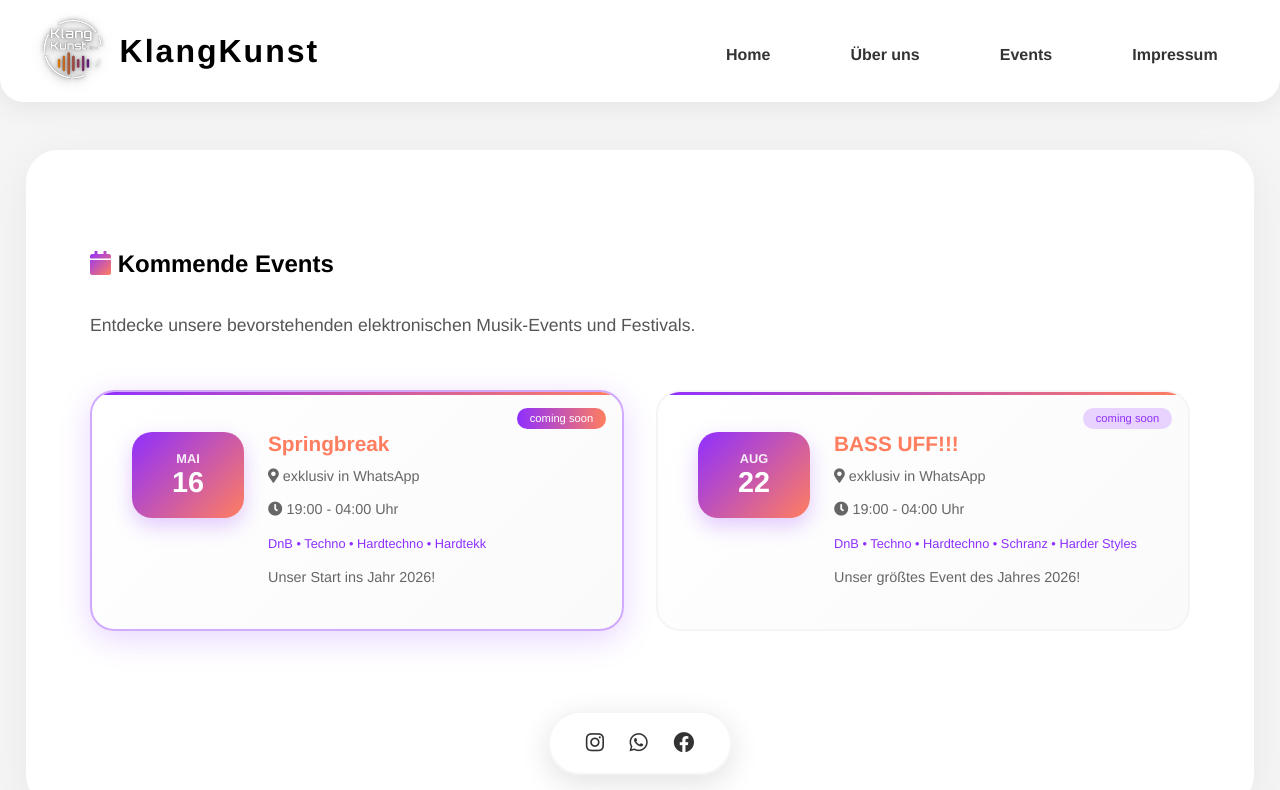
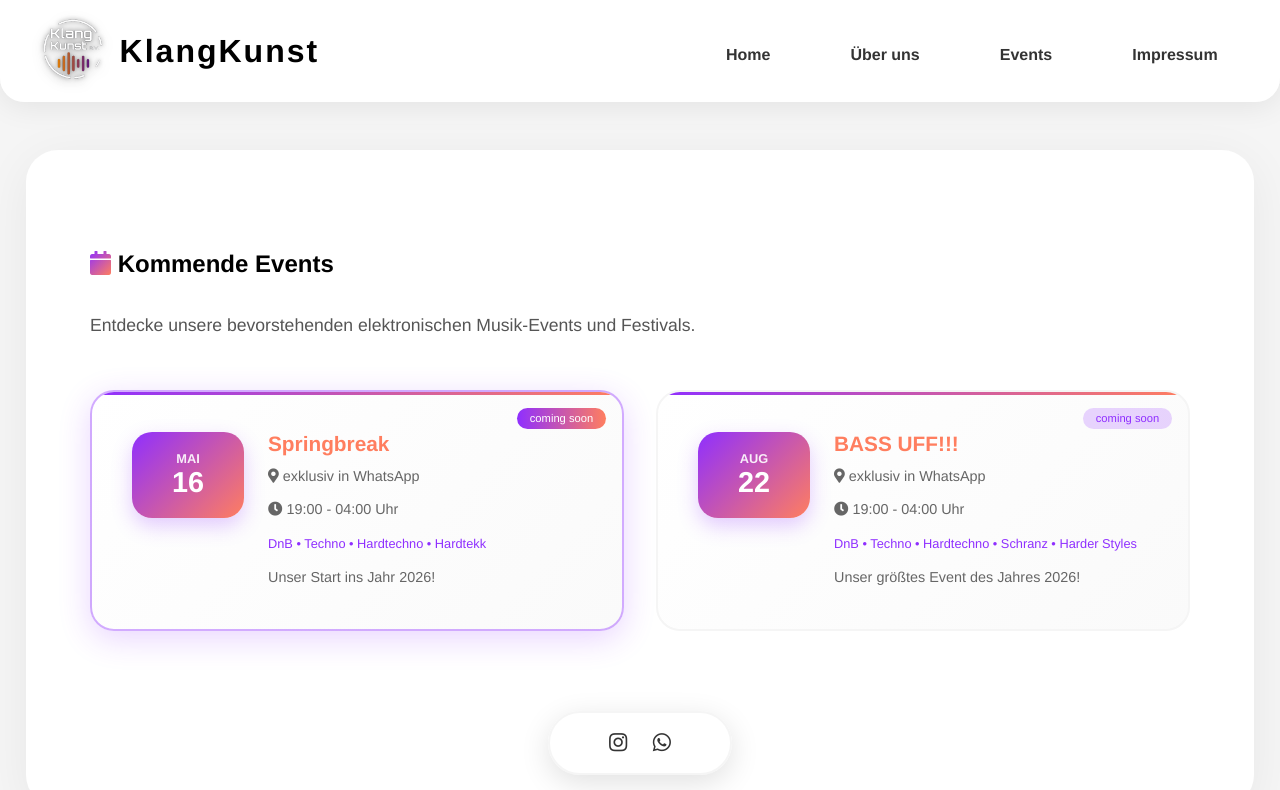
Before and after one commit to Noob-C0der/Noob_C0der.github.io, a plain HTML site: page events.html in a window 1280 px wide. Drawn offline with Linux system fonts and the light colour scheme.

Commit message:
removed facebook logo

```diff
--- a/events.html
+++ b/events.html
@@ -88,7 +88,6 @@
         <div class="social-icons">
             <a href="https://www.instagram.com/klangkunst_e.v/" target="_blank"><i class="fab fa-instagram"></i></a>
             <a href="https://chat.whatsapp.com/F8thLcZehnnESr4AxUWyOu" target="_blank"><i class="fab fa-whatsapp"></i></a>
-            <a href="https://www.facebook.com" target="_blank"><i class="fab fa-facebook"></i></a>
         </div>
     </footer>
 </body>
```
Also changed, not shown: impressum.html (+0 -1 lines).
